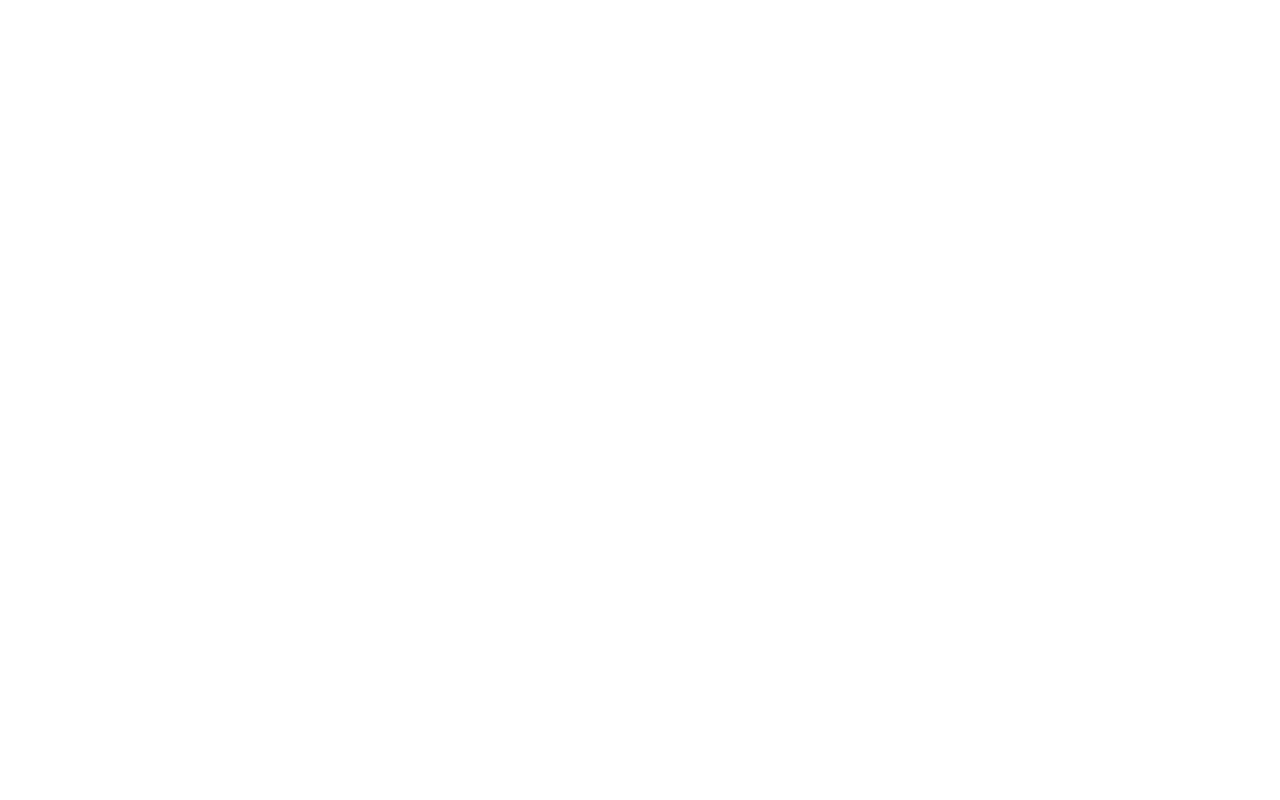
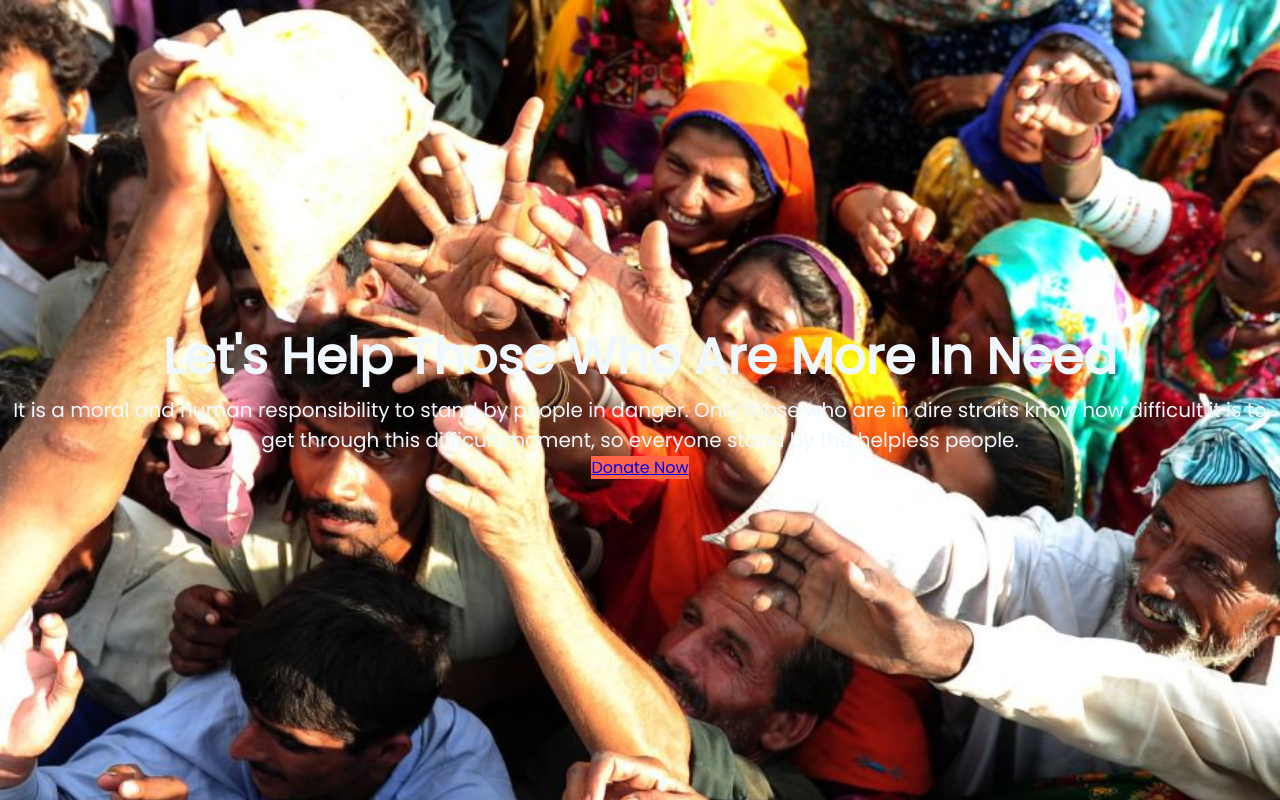
Before and after one commit to mashrafhasan/my-first-assignment, a plain HTML site: page index.html in a window 1280 px wide. Drawn offline with Linux system fonts and the light colour scheme.

Commit message:
first-push

```diff
--- a/index.html
+++ b/index.html
@@ -6,10 +6,24 @@
     <meta http-equiv="X-UA-Compatible" content="IE=edge">
     <meta name="viewport" content="width=device-width, initial-scale=1.0">
     <title>My-First-Assignment</title>
+    <link rel="preconnect" href="https://fonts.googleapis.com">
+    <link rel="preconnect" href="https://fonts.gstatic.com" crossorigin>
+    <link href="https://fonts.googleapis.com/css2?family=Poppins&display=swap" rel="stylesheet">
     <link rel="stylesheet" href="style.css">
 </head>
 
 <body>
+    <section class="section">
+        <div class="section-part">
+            <h1 class="titel">Let's Help Those Who Are More In Need</h1>
+            <p class="re-titel">It is a moral and human responsibility to stand by people in danger. Only those who are
+                in dire straits
+                know how difficult it is to get through this difficult moment, so everyone stand by the helpless people.
+            </p>
+            <a class="Donate-Button" href="#">Donate Now</a>
+
+        </div>
+    </section>
 
 </body>
 
--- a/style.css
+++ b/style.css
@@ -0,0 +1,38 @@
+body {
+    font-family: 'Poppins', sans-serif;
+}
+
+* {
+    margin: 0;
+    padding: 0;
+    box-sizing: border-box;
+}
+
+.section {
+    width: 100%;
+    height: 100vh;
+    background-image: url(donation0.jpg);
+    background-repeat: no-repeat;
+    background-size: cover;
+    display: flex;
+    justify-content: center;
+    align-items: center;
+}
+
+.section-part {
+    color: aliceblue;
+    text-align: center;
+
+}
+
+.titel {
+    font-size: 50px;
+}
+
+.re-titel {
+    font-size: 20px;
+}
+
+.Donate-Button {
+    background-color: tomato;
+}
```
